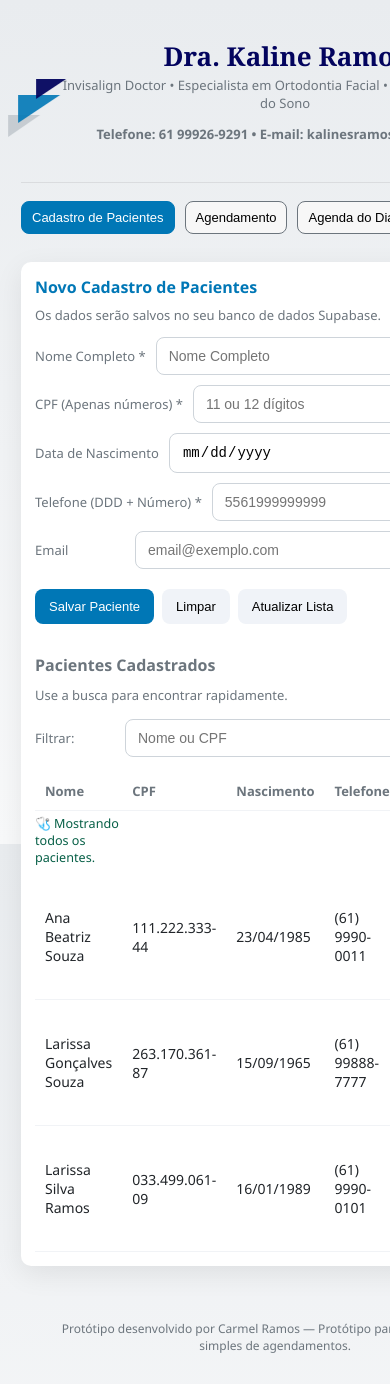
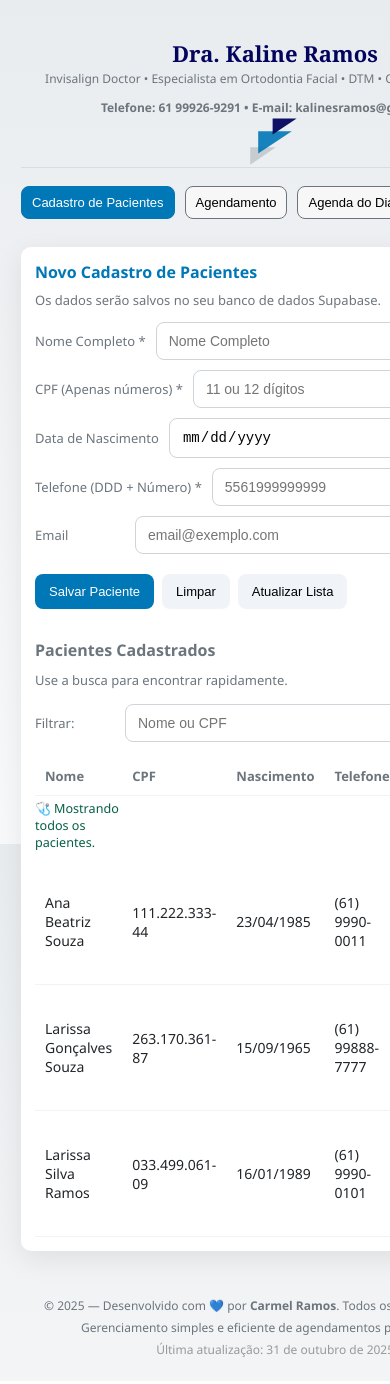
Before and after one commit to Carmelramos/agenda-dra-kaline-ramos, a plain HTML site: page index.html in a window 390 px wide. Shown: the top 1384 px of the page. Drawn offline with Linux system fonts and the light colour scheme; no server answers.

Commit message:
Melhoria responsiva + rodapé com data automatica

```diff
--- a/index.html
+++ b/index.html
@@ -228,22 +228,26 @@
       </table>
     </section>
 
-    <footer class="footer">
-      <p>Protótipo desenvolvido por Carmel Ramos — Protótipo para gerenciamento simples de agendamentos.</p>
-    </footer>
-  </main>
+  <footer class="footer">
+    <p>© 2025 — Desenvolvido com <span class="heart">💙</span> por <strong>Carmel Ramos</strong>. Todos os direitos reservados.</p>
+    <p>Gerenciamento simples e eficiente de agendamentos para consultas.</p>
+    <p id="update-info"></p>
+  </footer>
 
-  <div id="modal" class="modal hidden" aria-hidden="true">
-    <div class="modal-content" role="dialog" aria-modal="true">
-      <h3>Confirmação de agendamento</h3>
-      <p id="modalText"></p>
-      <div class="modal-actions">
-        <a id="waLink" href="#" target="_blank" class="btn wa">Abrir no WhatsApp</a>
-        <button id="copyBtn" class="btn">Copiar mensagem</button>
-        <button id="closeModal" class="btn secondary">Fechar</button>
-      </div>
-    </div>
-  </div>
+  <script>
+    // Atualiza automaticamente a data no rodapé
+    const updateInfo = document.getElementById("update-info");
+    if (updateInfo) {
+      const date = new Date();
+      const formatted = date.toLocaleDateString("pt-BR", {
+        day: "2-digit",
+        month: "long",
+        year: "numeric"
+      });
+      updateInfo.textContent = `Última atualização: ${formatted}`;
+    }
+  </script>
+
 
   <!-- IMPORTANTE: adicione "defer" em todos -->
   <script defer src="supabaseConfig.js"></script>
--- a/styles.css
+++ b/styles.css
@@ -681,3 +681,64 @@ tr:last-child td {
     padding: 8px;
   }
 }
+
+/* --- Ajuste de logo (triângulos acima do nome) para mobile --- */
+@media (max-width: 480px) {
+  .brand-left {
+    flex-direction: column-reverse; /* Inverte a ordem: texto abaixo */
+    align-items: center;
+    gap: 8px;
+  }
+
+  .triangles {
+    transform: rotate(-90deg) scale(0.8);
+    margin: 0 auto 5px auto;
+    animation: none; /* sem flutuar no mobile */
+  }
+
+  .brand-texts h1 {
+    font-size: 22px;
+    text-align: center;
+  }
+
+  .brand-texts .subtitle {
+    font-size: 12px;
+    text-align: center;
+  }
+}
+
+.footer p {
+  margin: 4px 0;
+  text-align: center;
+  line-height: 1.5;
+}
+
+#update-info {
+  font-size: 12px;
+  color: #999;
+  animation: fadeIn 1.5s ease-in;
+}
+
+/* 💙 Animação suave no coração */
+.heart {
+  display: inline-block;
+  animation: pulseHeart 2.5s ease-in-out infinite;
+  transform-origin: center;
+}
+
+@keyframes pulseHeart {
+  0%, 100% {
+    transform: scale(1);
+    opacity: 0.9;
+  }
+  50% {
+    transform: scale(1.2);
+    opacity: 1;
+  }
+}
+
+/* Fade-in sutil para a linha de atualização */
+@keyframes fadeIn {
+  from { opacity: 0; transform: translateY(5px); }
+  to { opacity: 1; transform: translateY(0); }
+}
```
